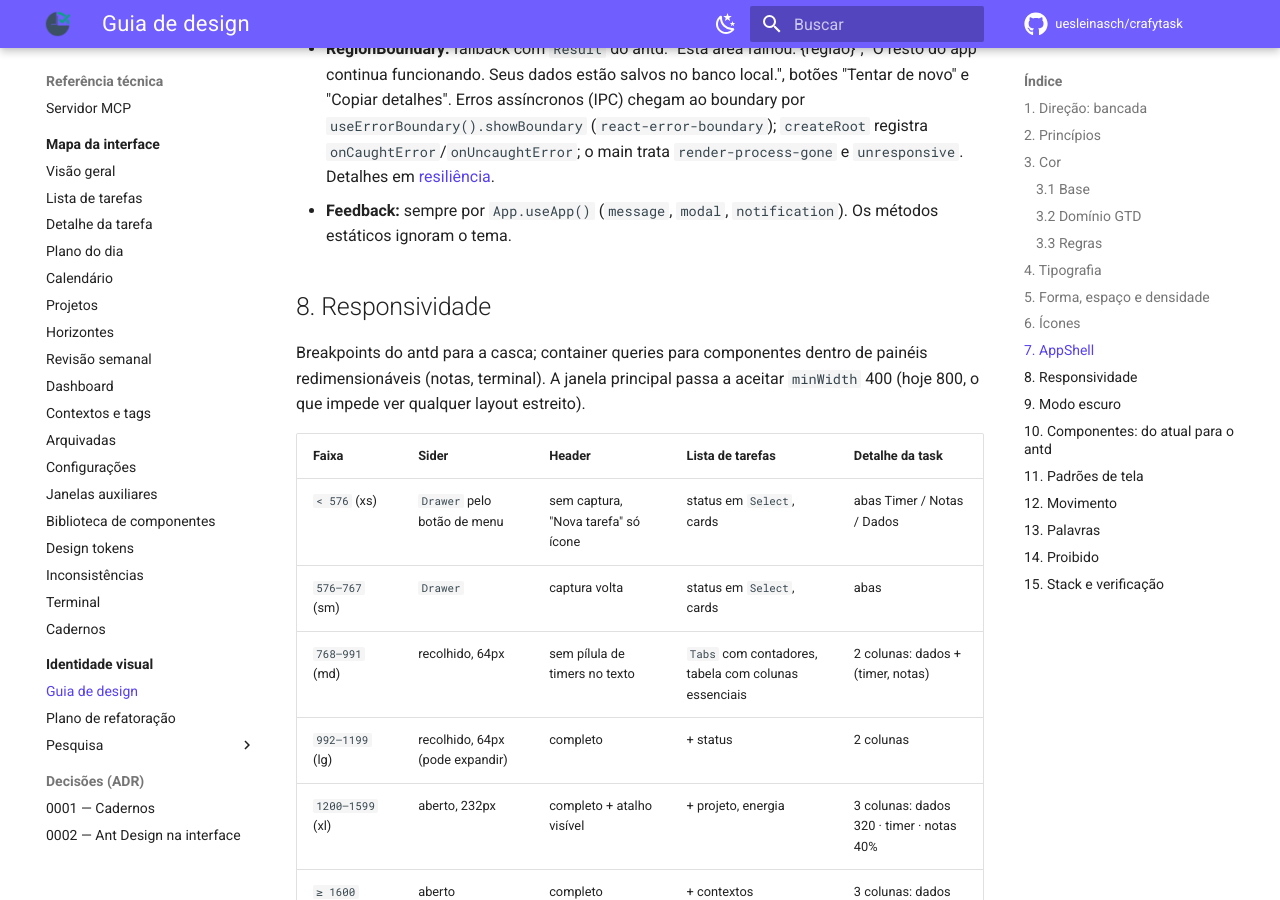
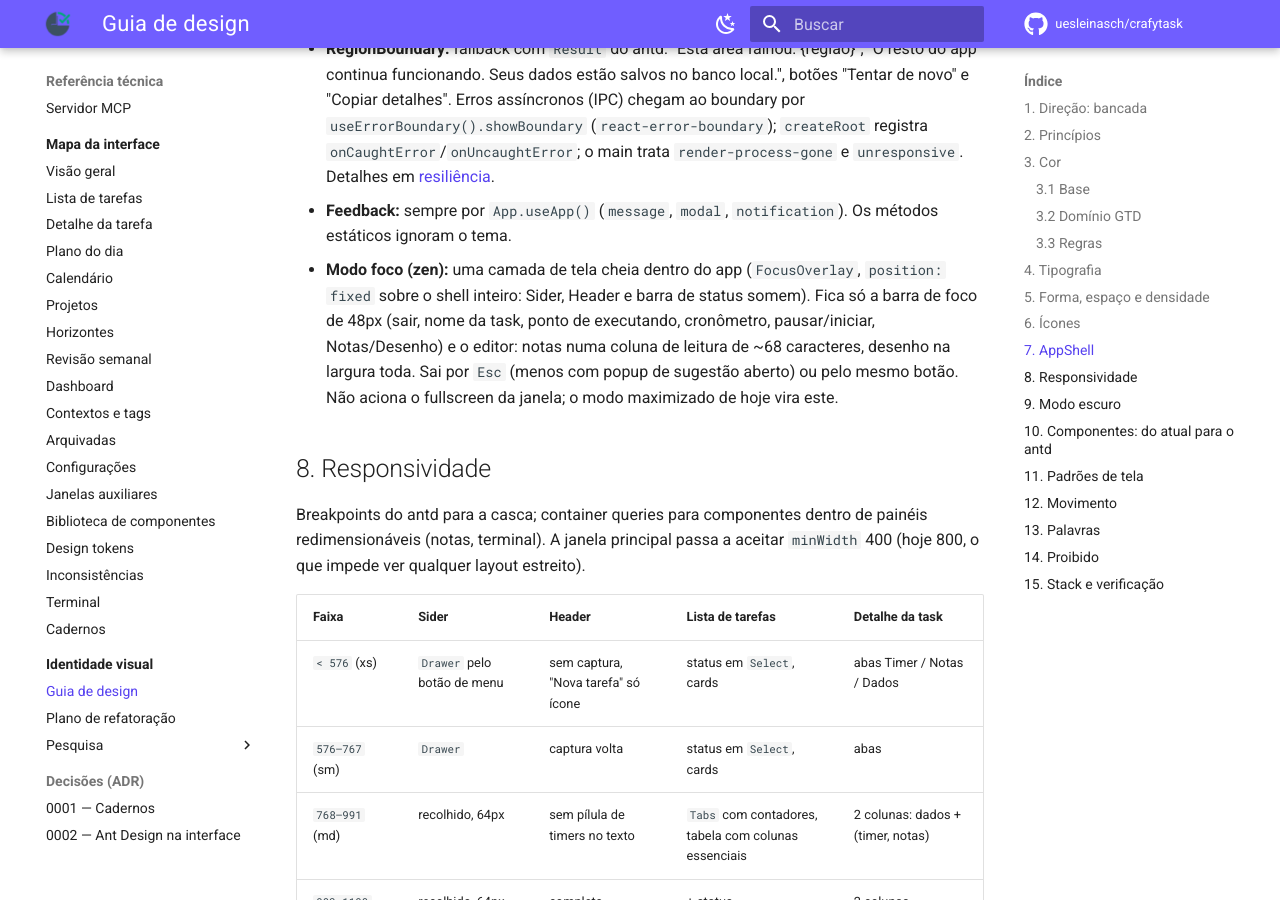
Before and after one commit to uesleinasch/crafytask, an MkDocs documentation site: the page built from docs/design/guia-de-design.md, in a window 1280 px wide and 900 px high, scrolled down 6056 px. Built offline with MkDocs 1.6.1 and Material for MkDocs 9.7.7, drawn with Linux system fonts in a browser that asks for light colours; some web fonts are replaced; comment, search, counter and statistics services are not loaded.

Commit message:
docs(design): modo foco em tela cheia dentro do app (#16)
Ajuste pedido em comentário no protótipo: o modo foco vira um zen mode
de verdade.

- Protótipo: o modo foco é uma camada de tela cheia sobre o shell (menu,
header e barra de status somem), com barra de 48px (sair, nome,
cronômetro, pausar, Notas/Desenho) e saída por Esc.
- Guia §7: regra do modo foco (`FocusOverlay`), substituindo o modo
maximizado atual.
- Plano F3-a e checklist: novo item F3.6.

```diff
--- a/docs/design/guia-de-design.md
+++ b/docs/design/guia-de-design.md
@@ -192,6 +192,12 @@ ConfigProvider (tema, cssVar) → App (message, modal, notification) → RegionB
   [resiliência](pesquisa/05-resiliencia-e-responsividade.md).
 - **Feedback:** sempre por `App.useApp()` (`message`, `modal`, `notification`). Os métodos
   estáticos ignoram o tema.
+- **Modo foco (zen):** uma camada de tela cheia dentro do app (`FocusOverlay`, `position: fixed`
+  sobre o shell inteiro: Sider, Header e barra de status somem). Fica só a barra de foco de 48px
+  (sair, nome da task, ponto de executando, cronômetro, pausar/iniciar, Notas/Desenho) e o editor:
+  notas numa coluna de leitura de ~68 caracteres, desenho na largura toda. Sai por `Esc` (menos
+  com popup de sugestão aberto) ou pelo mesmo botão. Não aciona o fullscreen da janela; o modo
+  maximizado de hoje vira este.
 
 ## 8. Responsividade
 
```
Also changed, not shown: docs/design/plano-de-refatoracao.md (+7 -7 lines), docs/design/prototipo/checklist.json (+61 -14 lines), docs/design/prototipo/index.html (+30 -1 lines).
